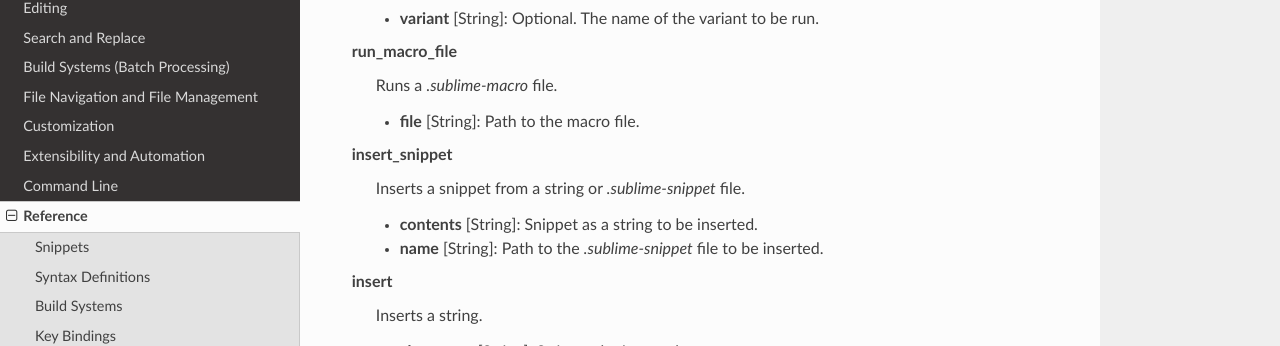
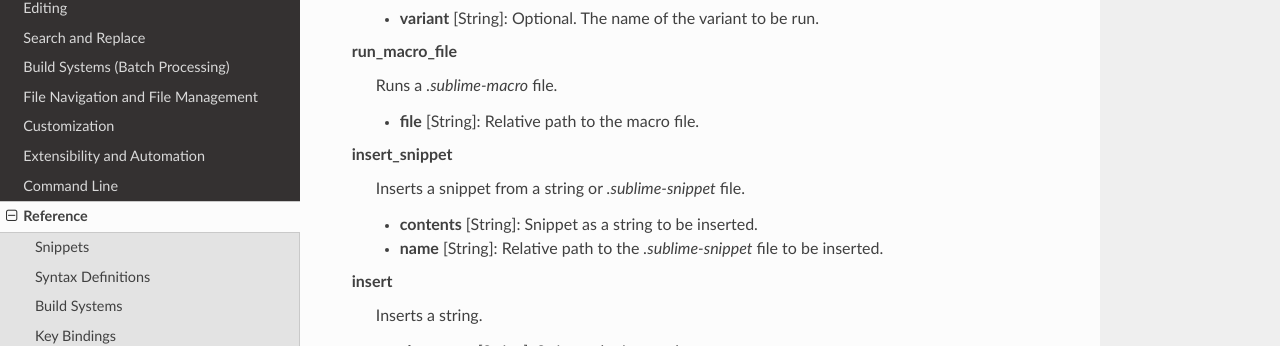
Before and after one commit to guillermooo/sublime-undocs, a Sphinx documentation site: the page built from source/reference/commands.rst, in a window 1280 px wide and 900 px high, scrolled down 629 px. Shown: the part 146-492 px from the top of the window. Built offline with Sphinx 7.4.7 and the Read the Docs theme 2.0.0, drawn with Linux system fonts in a browser that asks for light colours.

Commit message:
Edits to commands
Reuses: 566584b3dbfa866ece248d72ab78f03340dddb34

```diff
--- a/source/reference/commands.rst
+++ b/source/reference/commands.rst
@@ -42,13 +42,13 @@ Commands
 **run_macro_file**
 	Runs a *.sublime-macro* file.
 
-	- **file** [String]: Path to the macro file.
+	- **file** [String]: Relative path to the macro file.
 
 **insert_snippet**
 	Inserts a snippet from a string or *.sublime-snippet* file.
 
 	- **contents** [String]: Snippet as a string to be inserted.
-	- **name** [String]: Path to the *.sublime-snippet* file to be inserted.
+	- **name** [String]: Relative path to the *.sublime-snippet* file to be inserted.
 
 **insert**
 	Inserts a string.
```
